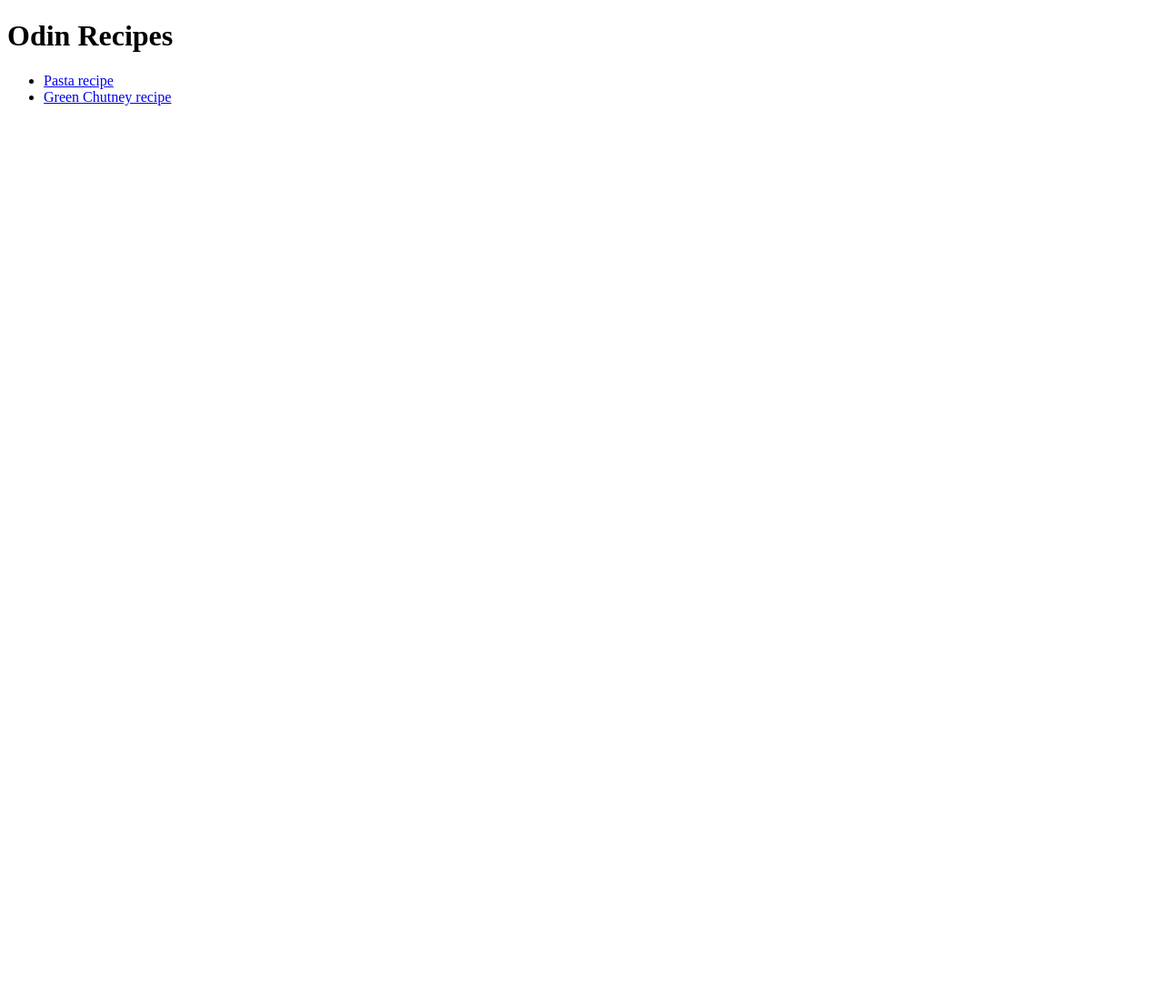
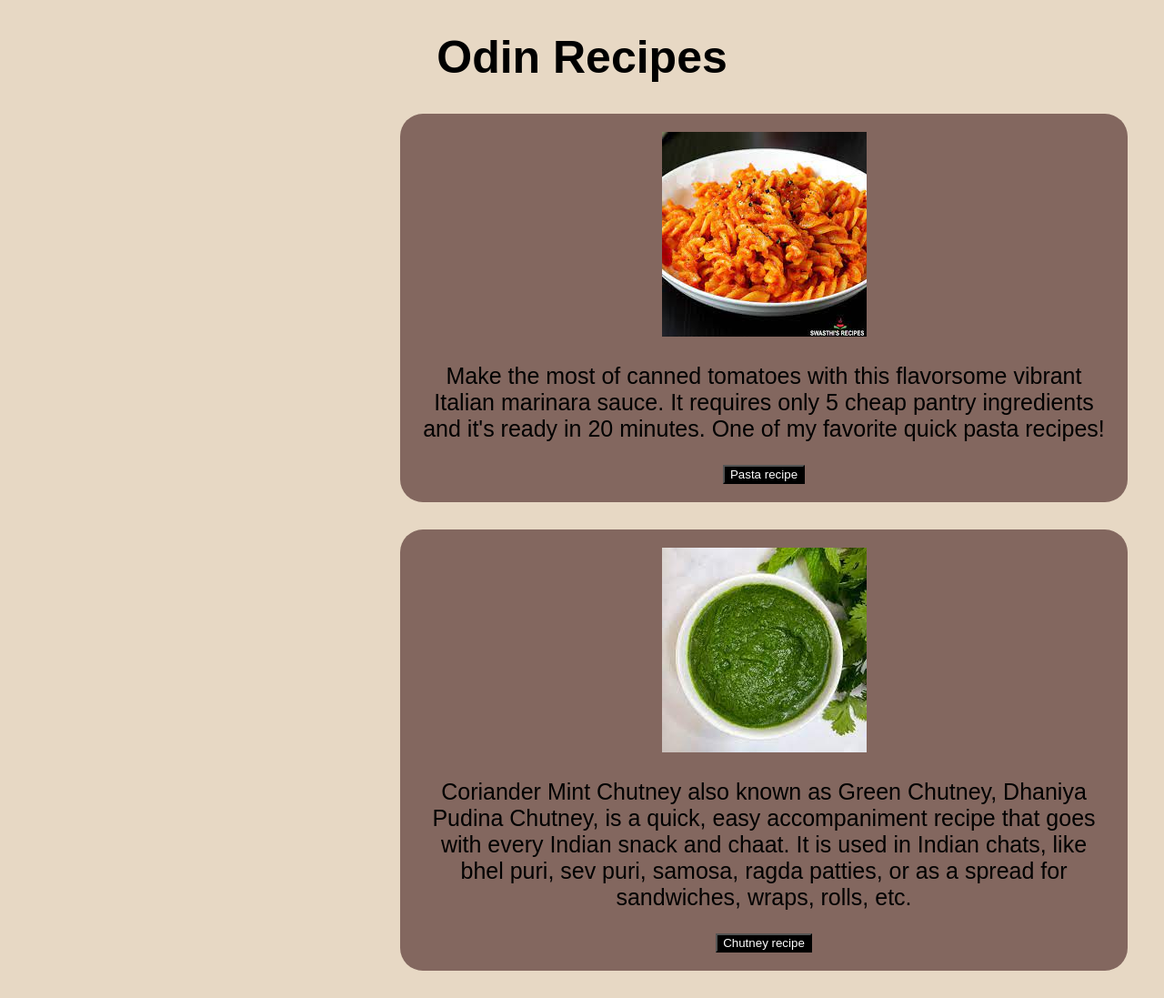
Before and after one commit to jahnavi-1505/odin-recipes, a plain HTML site: page index.html in a window 1280 px wide. Shown: the whole page at 91% size. Before the commit the page ends 800 px from the top, so only its background shows below. Drawn offline with Linux system fonts and the light colour scheme.

Commit message:
css to homepage w round edges,box cards bg color

```diff
--- a/index.html
+++ b/index.html
@@ -4,12 +4,23 @@
     <meta charset="UTF-8">
     <meta name="viewport" content="width=device-width, initial-scale=1.0">
     <title>Odin-recipes</title>
+    <link rel="stylesheet" href="style.css" />
 </head>
 <body>
    <h1>Odin Recipes</h1>
-   <ul>
-   <li><a href="./recipes/pasta.html">Pasta recipe</a></li>
-   <li><a href="./recipes/green-chutney.html">Green Chutney recipe</a></li>
-</ul>
+
+    <div id="recipe1"> <img src="recipes/pasta.jpeg" >
+        <p>Make the most of canned tomatoes with this flavorsome vibrant Italian marinara sauce.
+            It requires only 5 cheap pantry ingredients and it's ready in 20 minutes. One of my favorite quick pasta recipes!</p>
+            <a href="./recipes/green-chutney.html">
+                <button> Pasta recipe</button></a>
+        </div>
+   <div id="recipe2"> <img src="recipes/chutney.jpeg">
+    <p>Coriander Mint Chutney also known as Green Chutney, Dhaniya Pudina Chutney,
+        is a quick, easy accompaniment recipe that goes with every Indian snack and chaat.
+        It is used in Indian chats, like bhel puri, sev puri, samosa, ragda patties, or as a spread for sandwiches, wraps, rolls, etc.
+    </p>
+    <a href="./recipes/green-chutney.html">
+        <button> Chutney recipe</button></a> </div>
 </body>
 </html>
--- /dev/null
+++ b/style.css
@@ -0,0 +1,23 @@
+body{
+    background-color: rgb(231, 216, 196);
+    place-items: center;
+    font-family: Arial, Helvetica, sans-serif;
+}
+h1 {text-align: center;  font-size: 50px;}
+#recipe1,#recipe2 {
+    max-width: 800px;
+    height: auto;
+    background-color: rgb(131, 103, 95);
+    display: block;
+    text-align: center;
+    box-sizing: border-box;
+    margin-left: 400px;
+    padding: 20px;
+    border-radius: 25px;
+    margin-bottom: 30px;
+}
+button{ background-color: black;
+color:white;
+}
+#recipe1 p ,#recipe2 p{ display: inline-block;
+font-size: 25px;}
```
Also changed, not shown: recipes/pasta.html (+1 -0 lines).
